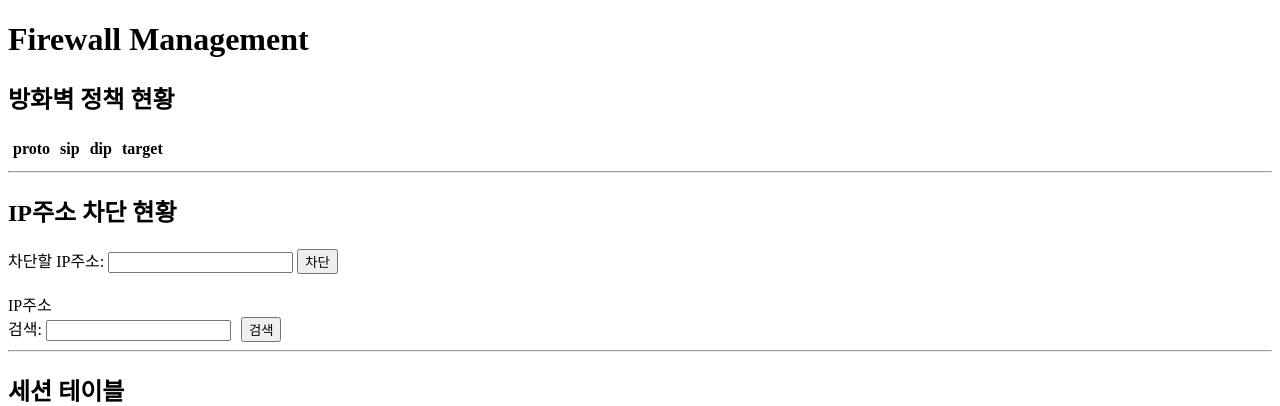
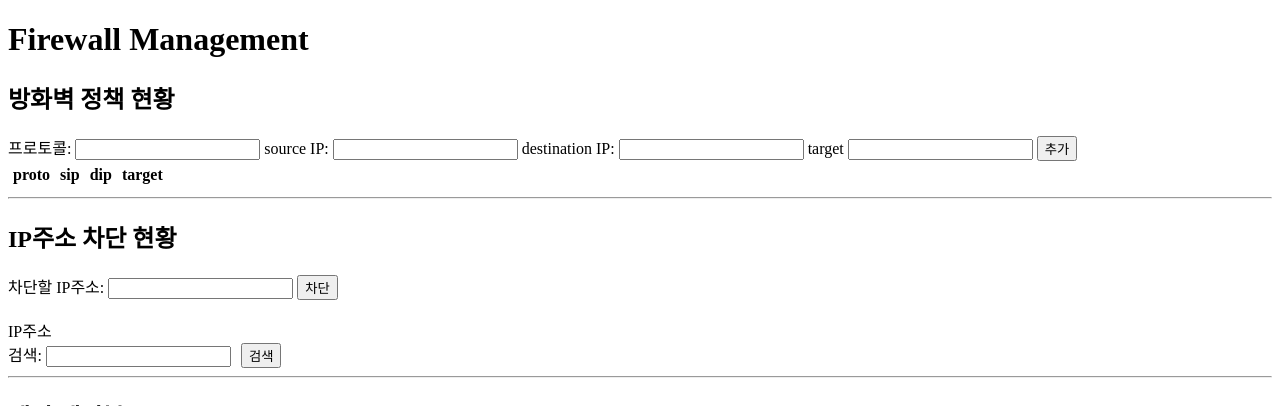
Before and after one commit to BOB12-Dev-jason/myFireWall, a Flask app: page / in a window 1280 px wide. Shown: the top 406 px of the page. Run offline with Flask 3, Linux system fonts and the light colour scheme; lists and menus that the app fills with data are empty.

Commit message:
feat - add add_rule

```diff
--- a/app.py
+++ b/app.py
@@ -13,11 +13,26 @@ def home():
     return render_template("index.html", iptables_info=ut.get_iptables_info() ,blocked_ips=blocked_ips, conn_info=ut.get_conntrack_info())
 
 
+@app.route("/add_rule/<chain>/<protocol>/<sip>/<dip>/<target>")
+def add_rule(procotol, chain, sip, dip, target):
+    if target=="LOG":
+        command = f"sudo iptables -A FORWARD -s {sip} -j LOG --log-prefix 'DROP: ' --log-level 4"
+    else:
+        command = f"sudo iptables -A {chain} -s {sip} -d {dip} -p {procotol} -m conntrack --ctstate NEW,ESTABLISHED -j {target}"
+
+    print("add_rule command:",command)
+    subprocess.run(command, shell=True)
+    return redirect("/")
+
+
 @app.route("/delete_rule/<protocol>/<sip>/<target>", methods=["POST"])
 def delete_rule(protocol, sip, target):
     dip = request.form.get('dip')
-    command = f"sudo iptables -D FORWARD -s {sip} -d {dip} -p {protocol} -m conntrack --ctstate NEW,ESTABLISHED -j {target}"
-    print(command)
+    if target=="DROP":
+        command = f"sudo iptables -D FORWARD -s {sip} -d {dip} -p {protocol} -m conntrack --ctstate NEW,ESTABLISHED -j {target}"
+    elif target=="LOG":
+        command = f"sudo iptables -D FORWARD -s {sip} -j LOG --log-prefix 'DROP: ' --log-level 4"
+    print("delete_rule command:",command)
     subprocess.run(command, shell=True)
     return redirect("/")
 
@@ -29,7 +44,10 @@ def block_ip():
     blocked_ips.append(ip_to_block)
 
     command = f"sudo iptables -A FORWARD -s {ip_to_block} -m conntrack --ctstate NEW,ESTABLISHED -j DROP"
+    log_command = f"sudo iptables -A FORWARD -s {ip_to_block} -j LOG --log-prefix 'DROP: ' --log-level 4"
+    print("block_ip command:", command + '\n' + log_command)
     subprocess.run(command, shell=True)
+    subprocess.run(log_command, shell=True)
 
     return redirect("/")
 
@@ -38,8 +56,11 @@ def block_ip():
 def unblock_ip(ip):
     blocked_ips.remove(ip)
 
-    command = f"sudo iptables -D FORWARD -s {ip} -j DROP"
+    command = f"sudo iptables -D FORWARD -s {ip} -m conntrack --ctstate NEW,ESTABLISHED -j DROP"
+    log_command = f"sudo iptables -D FORWARD -s {ip} -j LOG --log-prefix 'DROP: ' --log-level 4"
+    print("unblock_ip command:", command + '\n' + log_command)
     subprocess.run(command, shell=True)
+    subprocess.run(log_command, shell=True)
 
     return redirect("/")
 
--- a/templates/index.html
+++ b/templates/index.html
@@ -19,6 +19,17 @@
     <h1>Firewall Management</h1>
 
     <h2>방화벽 정책 현황</h2>
+    <form action="{{ url_for('add_rule', protocol=protocol, sip=sip, dip=dip, target=target) }}" method="POST">
+        <label for="ip">프로토콜: </label>
+        <input type="text" id="protocol" name="protocol" required>
+        <label for="ip">source IP: </label>
+        <input type="text" id="sip" name="sip" required>
+        <label for="ip">destination IP: </label>
+        <input type="text" id="dip" name="dip" required>
+        <label for="ip">target</label>
+        <input type="text" id="target" name="target" required>
+        <button type="submit">추가</button>
+    </form>
     <table>
         <thead>
             <tr>
```
